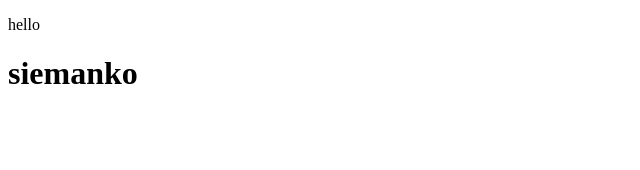
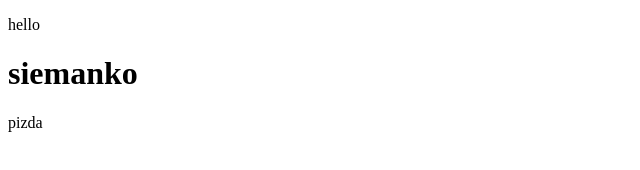
Before and after one commit to amelsuseq/nie-wiem, a plain HTML site: page index.html in a window 1280 px wide. Shown: the full height of the page, 0-640 px from the left. Drawn offline with Linux system fonts and the light colour scheme.

Commit message:
Add new paragraph with text 'pizda' to index.html

```diff
--- a/index.html
+++ b/index.html
@@ -8,5 +8,6 @@
 <body>
     <p> hello</p>
     <h1> siemanko</h1>
+    <p> pizda</p>
 </body>
 </html>
```
